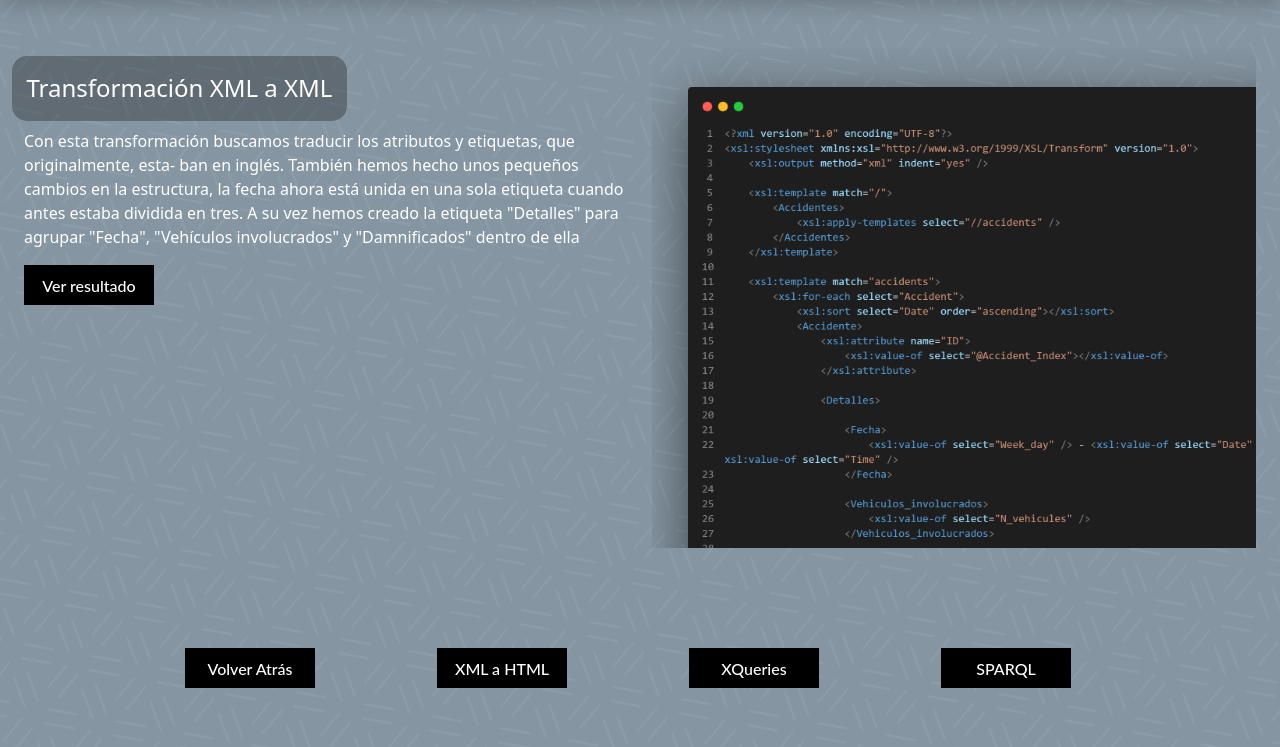
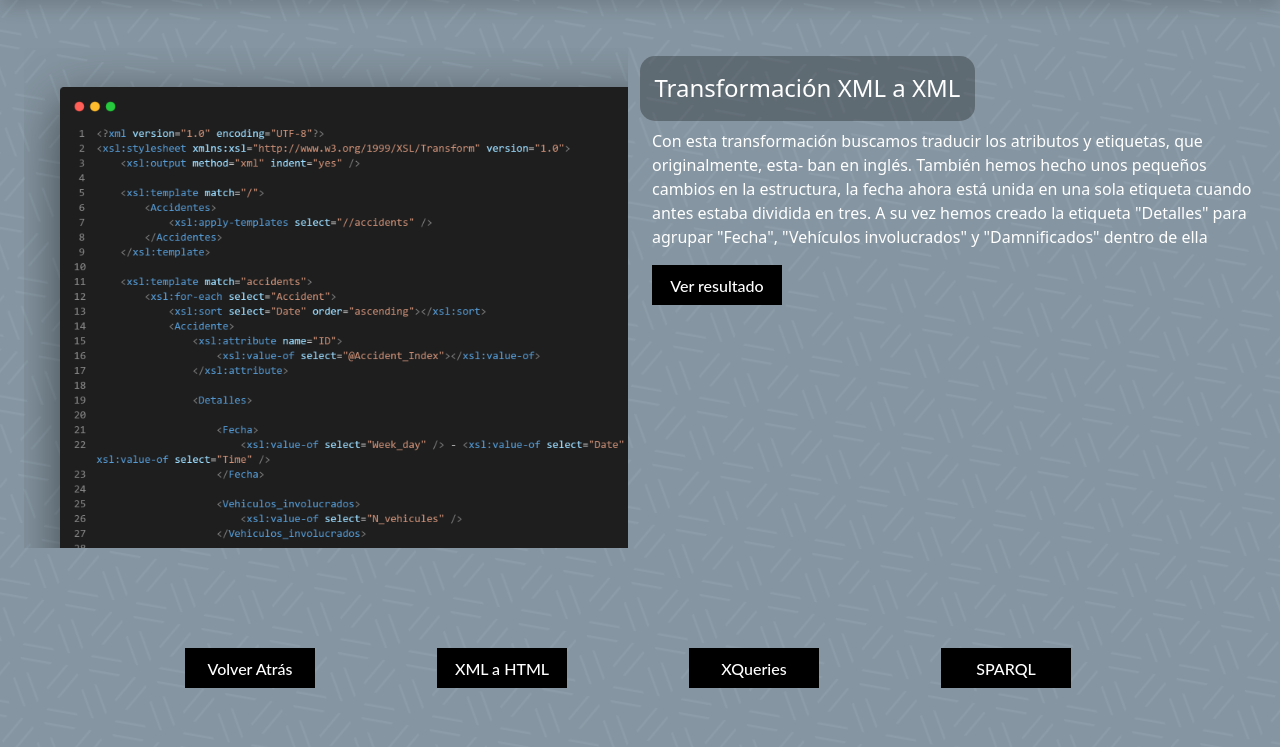
Before and after one commit to JCruiz15/Bycicles-accidents-project, a Flask app: page /xslt1 in a window 1280 px wide. Shown: the part 84-831 px from the top of the page. Run offline with Flask 2, Linux system fonts and the light colour scheme; some libraries are stand-ins or nearby versions.

Commit message:
fix views

```diff
--- a/web/static/css/style.css
+++ b/web/static/css/style.css
@@ -292,3 +292,33 @@ iframe{
   width:100%;
   transition:800ms ease all;
 }
+
+.contenedor {
+  scrollbar-color: rgba(0, 0, 0, .5) rgba(0, 0, 0, 0);
+  scrollbar-width: thin;
+}
+.contenedor::-webkit-scrollbar {
+  -webkit-appearance: none;
+}
+
+.contenedor::-webkit-scrollbar:vertical {
+  width:10px;
+}
+
+.contenedor::-webkit-scrollbar-button:increment,.contenedor::-webkit-scrollbar-button {
+  display: none;
+}
+
+.contenedor::-webkit-scrollbar:horizontal {
+  height: 10px;
+}
+
+.contenedor::-webkit-scrollbar-thumb {
+  background-color: #797979;
+  border-radius: 20px;
+  border: 2px solid #f1f2f3;
+}
+
+.contenedor::-webkit-scrollbar-track {
+  border-radius: 10px;
+}
--- a/web/templates/xslt1.jinja
+++ b/web/templates/xslt1.jinja
@@ -18,7 +18,13 @@ Adds the main content:
 #}
 <div class="container-fluid text-white my-5">
     <div class="container-sm row justify-content-between min-vw-100">
-
+        <fieldset class="col-md-6 mb-6" style="height:500px">
+        <div class="contenedor text-center" style="width=700px; height:100%; overflow:auto">
+            <a class="navbar-brand">
+                <img src="../static/img/codeXSLT1.png" alt="bike_accident" style="border-radius: 3px; width:700px;">
+            </a>
+        </div>
+        </fieldset>
 
         <fieldset class="col-md-6 mb-6">
             <legend class="my-2 row align-items-center justify-content-center">Transformación XML a XML</legend>
@@ -36,13 +42,7 @@ Adds the main content:
             </div>
         </fieldset>
 
-        <fieldset class="col-md-6 mb-6" style="height:500px">
-        <div class="text-center" style="width=700px; height:100%; overflow:auto">
-            <a class="navbar-brand">
-                <img src="../static/img/codeXSLT1.png" alt="bike_accident" style="border-radius: 3px; width:700px;">
-            </a>
-        </div>
-        </fieldset>
+
 
 
         <div class="row col-md-12 px-3 justify-content-center align-text-center" style="padding-top: 100px;">
--- a/web/templates/xslt2.jinja
+++ b/web/templates/xslt2.jinja
@@ -19,7 +19,7 @@ Adds the main content:
 <div class="container-fluid text-white my-5">
     <div class="container-sm row justify-content-between min-vw-100">
         <fieldset class="col-md-6 mb-6" style="height:500px">
-        <div class="text-center" style="width=700px; height:100%; overflow:auto">
+        <div class="contenedor text-center" style="width=700px; height:100%; overflow:auto">
             <a class="navbar-brand">
                 <img src="../static/img/codeXSLT2.png" alt="bike_accident" style="border-radius: 3px; width:700px;">
             </a>
@@ -33,7 +33,7 @@ Adds the main content:
                     Con esta segunda transformación xslt conseguimos de salida un archivo HTML que muestre
                     una tabla con los datos XML de inicio. Para ello hemos creado la estructura de la tabla en
                     HTML con las etiquetas "table", "thead", "tr", "th"; escribiendo los nombres de las columnas
-                    y aplicando un ’apply-templates’ para las filas. En la plantilla creada, seleccionamos la etiqueta
+                    y aplicando un "apply-templates" para las filas. En la plantilla creada, seleccionamos la etiqueta
                     XML con su respectiva columna de la tabla. La tabla se encuentra ordenada por la fecha de los
                     accidentes.
                 </p>
```
